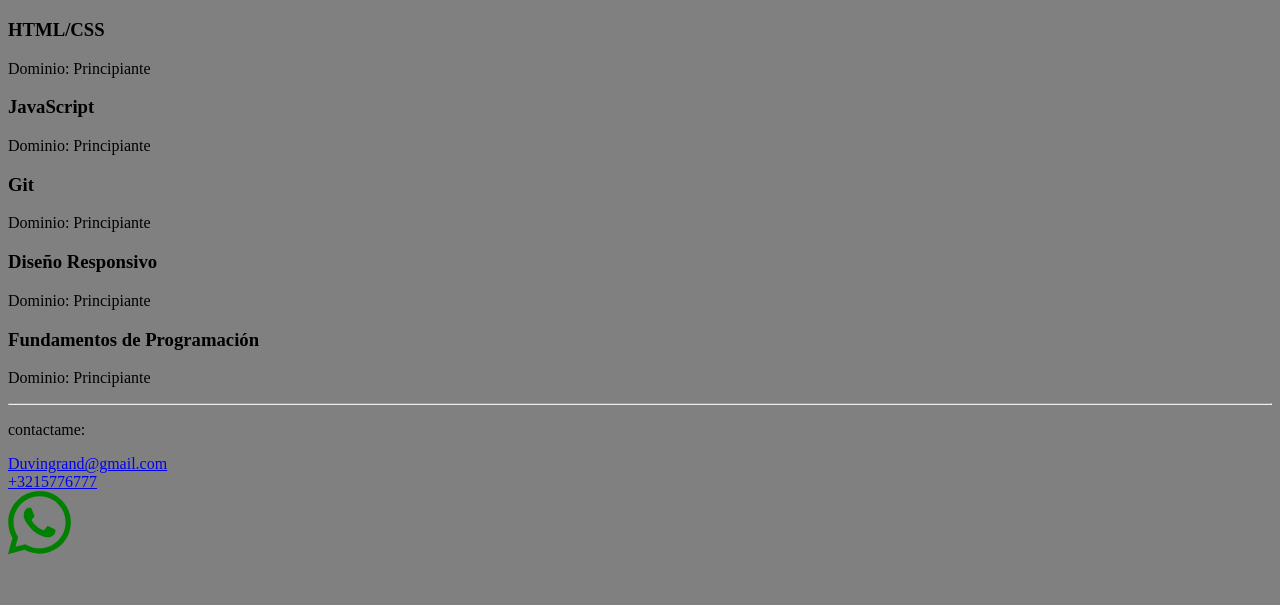
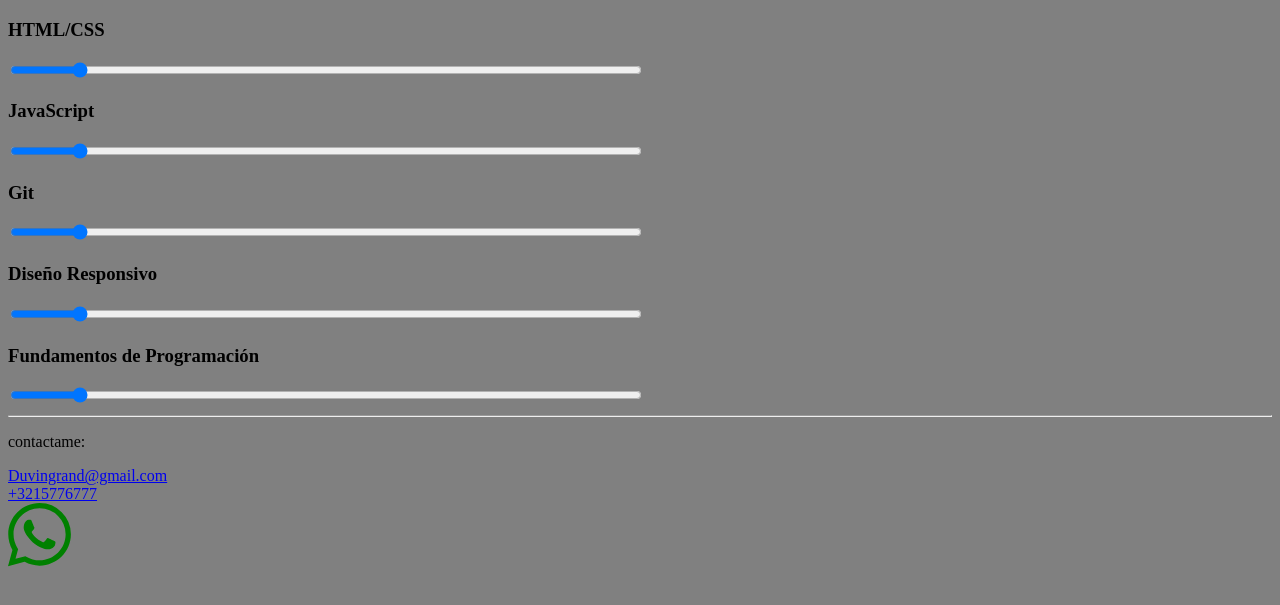
Before and after one commit to Duvingrand/portafolioPersonal, a plain HTML site: page src/pages/habilidades.html in a window 1280 px wide. Shown: the part 169-774 px from the top of the page. Drawn offline with Linux system fonts and the light colour scheme.

Commit message:
mas pruebas en css

```diff
--- a/src/css/styles.css
+++ b/src/css/styles.css
@@ -6,3 +6,8 @@ body{
     align-items: center;
     text-align: center;
 }
+.rango-habilidades{
+    pointer-events: none;
+    width: 50%;
+
+}
--- a/src/pages/habilidades.html
+++ b/src/pages/habilidades.html
@@ -22,23 +22,23 @@
       <h1>Habilidades y Tecnologias</h1>
       <h3>HTML/CSS</h3>
 
-      <p>Dominio: Principiante</p>
+      <input type="range" class="rango-habilidades" id="nivel-HTML" value="10">
 
       <h3>JavaScript</h3>
 
-      <p>Dominio: Principiante</p>
+      <input type="range" class="rango-habilidades" id="nivel-js" value="10" >
 
       <h3>Git</h3>
 
-      <p>Dominio: Principiante</p>
+      <input type="range" class="rango-habilidades" id="nivel-git" value="10">
 
       <h3>Diseño Responsivo</h3>
 
-      <p>Dominio: Principiante</p>
+      <input type="range" class="rango-habilidades" id="nivel-design" value="10" >
 
       <h3>Fundamentos de Programación</h3>
 
-      <p>Dominio: Principiante</p>
+      <input type="range" class="rango-habilidades" id="nivel-fundamentos" value="10">
     </main><hr>
     <footer>
       <p>contactame:</p>
```
